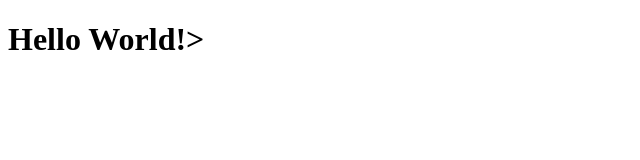
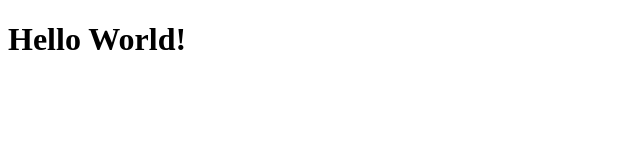
Before and after one commit to JohnnyHTML/JohnnyHTML.github.io, a plain HTML site: page index.html in a window 1280 px wide. Shown: the full height of the page, 0-640 px from the left. Drawn offline with Linux system fonts and the light colour scheme.

Commit message:
Update index.html

```diff
--- a/index.html
+++ b/index.html
@@ -4,6 +4,6 @@
 <meta charset="UTF-8">
 <title>Hello world!</title>
 </head>
-<h1>Hello World!></h1>
+<h1>Hello World!</h1>
 </body>
 </html>
```
